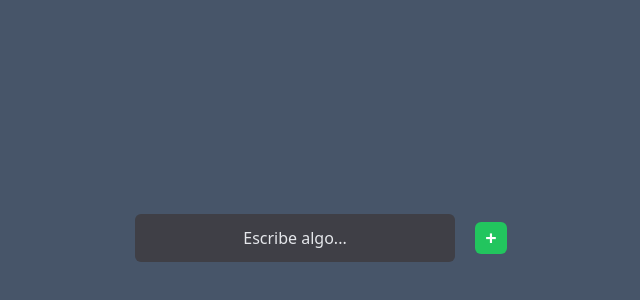
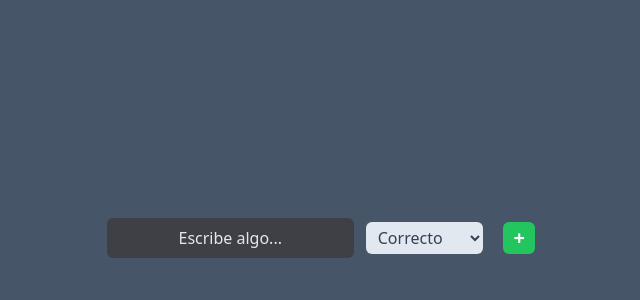
Before and after one commit to LeojAnidem/toast-notify, a React (Vite) app: page / in a window 1280 px wide. Shown: the part 130-430 px from the top of the page, without its empty margins (319-959 px from the left). Built offline with nearby package versions, Linux system fonts and the light colour scheme.

Commit message:
[<< Tipos de Toast >]
==========>
Implementado la seleccion del tipo de toast a crear.

```diff
--- a/public/styles/index.css
+++ b/public/styles/index.css
@@ -521,8 +521,16 @@ video {
   --tw-backdrop-sepia:  ;
 }
 
+.col-span-2 {
+  grid-column: span 2 / span 2;
+}
+
 .flex {
   display: flex;
+}
+
+.grid {
+  display: grid;
 }
 
 .h-12 {
@@ -545,8 +553,8 @@ video {
   height: 100vh;
 }
 
-.max-h-64 {
-  max-height: 16rem;
+.max-h-40 {
+  max-height: 10rem;
 }
 
 .w-4 {
@@ -565,12 +573,16 @@ video {
   width: 2rem;
 }
 
-.w-80 {
-  width: 20rem;
+.w-full {
+  width: 100%;
 }
 
-.w-full {
-  width: 100%;
+.cursor-pointer {
+  cursor: pointer;
+}
+
+.grid-cols-3 {
+  grid-template-columns: repeat(3, minmax(0, 1fr));
 }
 
 .flex-col {
@@ -587,6 +599,14 @@ video {
 
 .gap-16 {
   gap: 4rem;
+}
+
+.gap-2 {
+  gap: 0.5rem;
+}
+
+.gap-3 {
+  gap: 0.75rem;
 }
 
 .gap-5 {
@@ -612,6 +632,11 @@ video {
   background-color: rgb(34 197 94 / var(--tw-bg-opacity));
 }
 
+.bg-slate-200 {
+  --tw-bg-opacity: 1;
+  background-color: rgb(226 232 240 / var(--tw-bg-opacity));
+}
+
 .bg-slate-600 {
   --tw-bg-opacity: 1;
   background-color: rgb(71 85 105 / var(--tw-bg-opacity));
@@ -622,8 +647,23 @@ video {
   background-color: rgb(63 63 70 / var(--tw-bg-opacity));
 }
 
-.p-3 {
-  padding: 0.75rem;
+.bg-red-500 {
+  --tw-bg-opacity: 1;
+  background-color: rgb(239 68 68 / var(--tw-bg-opacity));
+}
+
+.p-2 {
+  padding: 0.5rem;
+}
+
+.px-2 {
+  padding-left: 0.5rem;
+  padding-right: 0.5rem;
+}
+
+.py-1 {
+  padding-top: 0.25rem;
+  padding-bottom: 0.25rem;
 }
 
 .text-center {
@@ -637,6 +677,11 @@ video {
 
 .font-extrabold {
   font-weight: 800;
+}
+
+.text-slate-700 {
+  --tw-text-opacity: 1;
+  color: rgb(51 65 85 / var(--tw-text-opacity));
 }
 
 .text-white {
--- a/src/App.jsx
+++ b/src/App.jsx
@@ -1,15 +1,27 @@
 import { useContext, useState } from 'react'
 import { ToastContext, ToastConsumer } from './context/ToastProvider.jsx'
+import { fnSet } from './utils/hookManager.js'
 
 export const App = () => {
-  const { addToast } = useContext(ToastContext)
-  const [message, setMessage] = useState('')
+  const { addToast, toastTypes } = useContext(ToastContext)
+  const [toast, setToast] = useState({
+    message: '',
+    type: toastTypes[0].value
+  })
 
-  const handlerOnChange = (e) => setMessage(e.target.value)
+  const { message, type } = toast
+  const setVal = fnSet(setToast)
+
+  const handlerOnChange = (e) => setVal('message', e.target.value)
+  const handlerSelect = (e) => setVal('type', e.target.value)
+
   const handlerSubmit = (e) => {
     e.preventDefault()
-    addToast(message, 'success')
-    setMessage(() => '')
+    addToast(message, type)
+    setToast(() => ({
+      message: '',
+      type: toastTypes[0].value
+    }))
   }
 
   return (
@@ -18,13 +30,33 @@ export const App = () => {
         className='flex items-center gap-5 text-white'
         onSubmit={handlerSubmit}
       >
+        <div className='grid grid-cols-3 gap-3 items-center'>
           <input
-          className='p-3 w-80 bg-zinc-700 rounded-md placeholder:text-gray-200 text-center'
+            className='p-2 col-span-2 bg-zinc-700 rounded-md placeholder:text-gray-200 text-center'
             type='text'
             placeholder='Escribe algo...'
             value={message}
             onChange={handlerOnChange}
           />
+          <select
+            className='px-2 py-1 cursor-pointer bg-slate-200 text-slate-700 rounded-md'
+            value={type}
+            onChange={handlerSelect}
+          >
+            {
+              toastTypes.map(type => {
+                return (
+                  <option
+                    key={`option-${type.value}`}
+                    value={type.value}
+                  >
+                    {type.message}
+                  </option>
+                )
+              })
+            }
+          </select>
+        </div>
         <button
           className='w-8 h-8 bg-green-500 text-xl font-extrabold rounded-md'
           type='submit'
--- a/src/components/Toast.jsx
+++ b/src/components/Toast.jsx
@@ -1,7 +1,7 @@
 import { useState } from 'react'
 import { fnSet } from '../utils/hookManager'
 
-export const Toast = ({ message, type, onClose }) => {
+export const Toast = ({ message, colorType, onClose }) => {
   const [config, setConfig] = useState({
     moreHeight: false,
     moreWidth: false,
@@ -38,7 +38,7 @@ export const Toast = ({ message, type, onClose }) => {
         onMouseEnter={handlerMouseEnter}
         onMouseLeave={handlerMouseLeave}
       >
-        <div className={`w-4 h-full ${'bg-green-500'}`} />
+        <div className={`w-4 h-full bg-${colorType}`} />
         <div className='toast_text-bg'>
           <span
             className={`
--- a/src/context/ToastProvider.jsx
+++ b/src/context/ToastProvider.jsx
@@ -1,18 +1,33 @@
 import { createContext, useContext, useState } from 'react'
+import { generateUniqueId } from '../utils/generateUniqueId.js'
 import { Toast } from '../components/Toast.jsx'
-import { generateUniqueId } from '../utils/generateUniqueId.js'
 
 export const ToastContext = createContext()
 
 export const ToastProvider = ({ children }) => {
   const [toasts, setToasts] = useState([])
   const toastIds = []
+  const toastTypes = [
+    {
+      message: 'Correcto',
+      value: 'success',
+      color: 'green-500'
+    },
+    {
+      message: 'Error',
+      value: 'error',
+      color: 'red-500'
+    }
+  ]
 
   const addToast = (message, type) => {
+    const objType = toastTypes.filter(toastType => toastType.value === type)
+    const { color } = objType[0]
+
     const toast = {
       id: generateUniqueId(toastIds),
       message,
-      type
+      color
     }
 
     setToasts(prev => [...prev, toast])
@@ -21,7 +36,7 @@ export const ToastProvider = ({ children }) => {
   const removeToast = (id) => setToasts(prev => prev.filter(toast => toast.id !== id))
 
   return (
-    <ToastContext.Provider value={{ toasts, addToast, removeToast }}>
+    <ToastContext.Provider value={{ toasts, toastTypes, addToast, removeToast }}>
       {children}
     </ToastContext.Provider>
   )
@@ -31,14 +46,14 @@ export const ToastConsumer = () => {
   const { toasts, removeToast } = useContext(ToastContext)
 
   return (
-    <div className='max-h-64 overflow-auto toast_scroll flex flex-col gap-5'>
+    <div className='max-h-40 overflow-auto toast_scroll flex flex-col gap-2'>
       {
         toasts.length > 0 && (
           toasts.map((toast) => {
             return (
               <Toast
                 key={`toast-${toast.id}`}
-                type={toast.type}
+                colorType={toast.color}
                 message={toast.message}
                 onClose={() => removeToast(toast.id)}
               />
```
Lines whose indentation alone changed are shown as unchanged.
